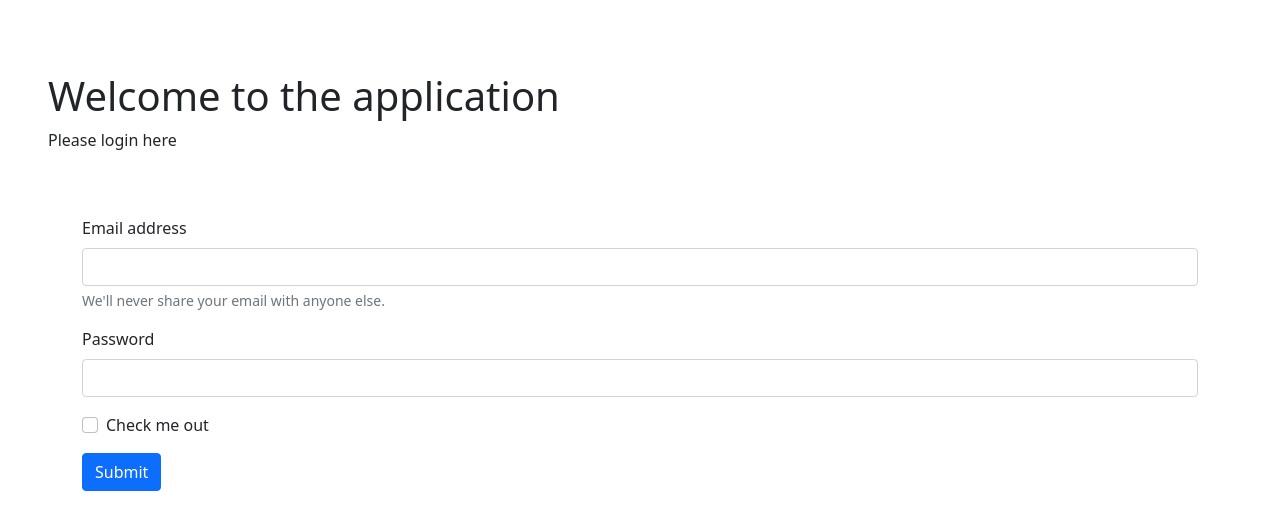
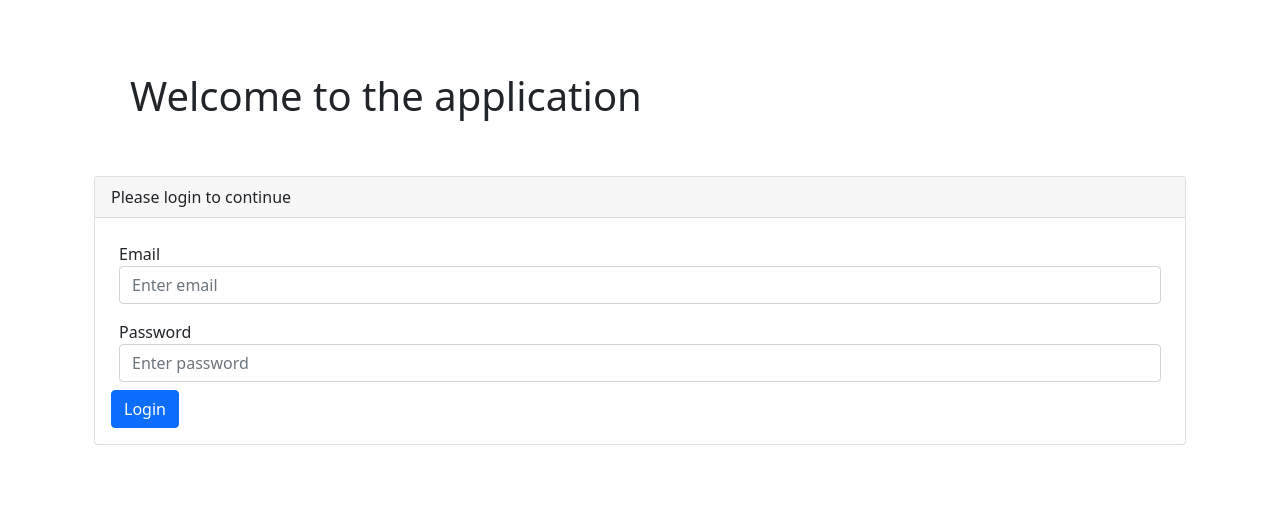
Before and after one commit to AlphaRomeoMike/veolia-speridian, an Angular app: page / in a window 1280 px wide. Shown: the top 530 px of the page. Built offline with nearby package versions, Linux system fonts and the light colour scheme.

Commit message:
Added login form

```diff
--- a/src/app/app-routing.module.ts
+++ b/src/app/app-routing.module.ts
@@ -1,10 +1,12 @@
 import { NgModule } from '@angular/core';
 import { RouterModule, Routes } from '@angular/router';
+import { DashboardComponent } from './dashboard/dashboard.component';
 import { LoginComponent } from './login/login.component';
 
 const routes: Routes = [
   { path: '', component: LoginComponent },
-  { path: '**', component: LoginComponent }
+  { path: '**', component: LoginComponent },
+  { path: 'dashboard', component: DashboardComponent }
 ];
 
 @NgModule({
--- a/src/app/app.component.html
+++ b/src/app/app.component.html
@@ -1,10 +1,3 @@
-<div class="mt-4 p-5 rounded">
-  <h1>Welcome to the application</h1>
-  <p>Please login here</p>
-</div>
 <div class="container">
   <router-outlet></router-outlet>
-  <form>
-
-  </form>
 </div>
--- a/src/app/app.component.ts
+++ b/src/app/app.component.ts
@@ -1,4 +1,5 @@
-import { Component } from '@angular/core';
+import { Component, OnInit } from '@angular/core';
+
 
 @Component({
   selector: 'app-root',
--- a/src/app/app.module.ts
+++ b/src/app/app.module.ts
@@ -6,11 +6,13 @@ import { AppComponent } from './app.component';
 import { NgbModule } from '@ng-bootstrap/ng-bootstrap';
 import { LoginComponent } from './login/login.component';
 import { ReactiveFormsModule } from '@angular/forms';
+import { DashboardComponent } from './dashboard/dashboard.component';
 
 @NgModule({
   declarations: [
     AppComponent,
-    LoginComponent
+    LoginComponent,
+    DashboardComponent
   ],
   imports: [
     BrowserModule,
--- /dev/null
+++ b/src/app/dashboard/dashboard.component.html
@@ -0,0 +1 @@
+<p>dashboard works!</p>
--- /dev/null
+++ b/src/app/dashboard/dashboard.component.ts
@@ -0,0 +1,15 @@
+import { Component, OnInit } from '@angular/core';
+
+@Component({
+  selector: 'app-dashboard',
+  templateUrl: './dashboard.component.html',
+  styleUrls: ['./dashboard.component.scss']
+})
+export class DashboardComponent implements OnInit {
+
+  constructor() { }
+
+  ngOnInit(): void {
+  }
+
+}
--- a/src/app/login/login.component.html
+++ b/src/app/login/login.component.html
@@ -1,16 +1,30 @@
 <form>
-    <div class="mb-3">
-        <label for="exampleInputEmail1" class="form-label">Email address</label>
-        <input type="email" class="form-control" id="exampleInputEmail1" aria-describedby="emailHelp">
-        <div id="emailHelp" class="form-text">We'll never share your email with anyone else.</div>
+    <div class="mt-4 p-5 rounded">
+        <h1>Welcome to the application</h1>
     </div>
-    <div class="mb-3">
-        <label for="exampleInputPassword1" class="form-label">Password</label>
-        <input type="password" class="form-control" id="exampleInputPassword1">
+    <div class="container">
+        <router-outlet></router-outlet>
+        <div class="col">
+            <div class="card">
+                <div class="card-header">
+                    Please login to continue
+                </div>
+                <div class="card-body">
+                    <form [formGroup]="loginForm">
+                        <div class="form-group p-2">
+                            <label for="email">Email</label>
+                            <input type="text" class="form-control" id="username" formControlName="email"
+                                placeholder="Enter email">
+                        </div>
+                        <div class="form-group p-2">
+                            <label for="password">Password</label>
+                            <input type="password" class="form-control" id="password" formControlName="password"
+                                placeholder="Enter password">
+                        </div>
+                        <button type="submit" class="btn btn-primary" (click)="login()">Login</button>
+                    </form>
+                </div>
+            </div>
+        </div>
     </div>
-    <div class="mb-3 form-check">
-        <input type="checkbox" class="form-check-input" id="exampleCheck1">
-        <label class="form-check-label" for="exampleCheck1">Check me out</label>
-    </div>
-    <button type="submit" class="btn btn-primary">Submit</button>
 </form>
--- a/src/app/login/login.component.ts
+++ b/src/app/login/login.component.ts
@@ -1,5 +1,6 @@
 import { Component, OnInit } from '@angular/core';
-
+import { FormControl, FormGroup } from '@angular/forms';
+import { Router } from '@angular/router';
 @Component({
   selector: 'app-login',
   templateUrl: './login.component.html',
@@ -7,9 +8,24 @@ import { Component, OnInit } from '@angular/core';
 })
 export class LoginComponent implements OnInit {
 
-  constructor() { }
+  loginForm: FormGroup;
+  constructor(
+    private _router: Router
+  ) {
+    this.loginForm = new FormGroup({
+      email: new FormControl(''),
+      password: new FormControl('')
+    });
+  }
 
   ngOnInit(): void {
   }
 
+  login() {
+    console.log(this.loginForm.value);
+    if (this.loginForm.value.email === 'admin@email.com' && this.loginForm.value.password === 'admin') {
+      this._router.navigate(['/dashboard']);
+    }
+  }
+
 }
```
Also changed, not shown: src/app/dashboard/dashboard.component.scss (added), 1 other file (tests, documents, lock files or other folders).
